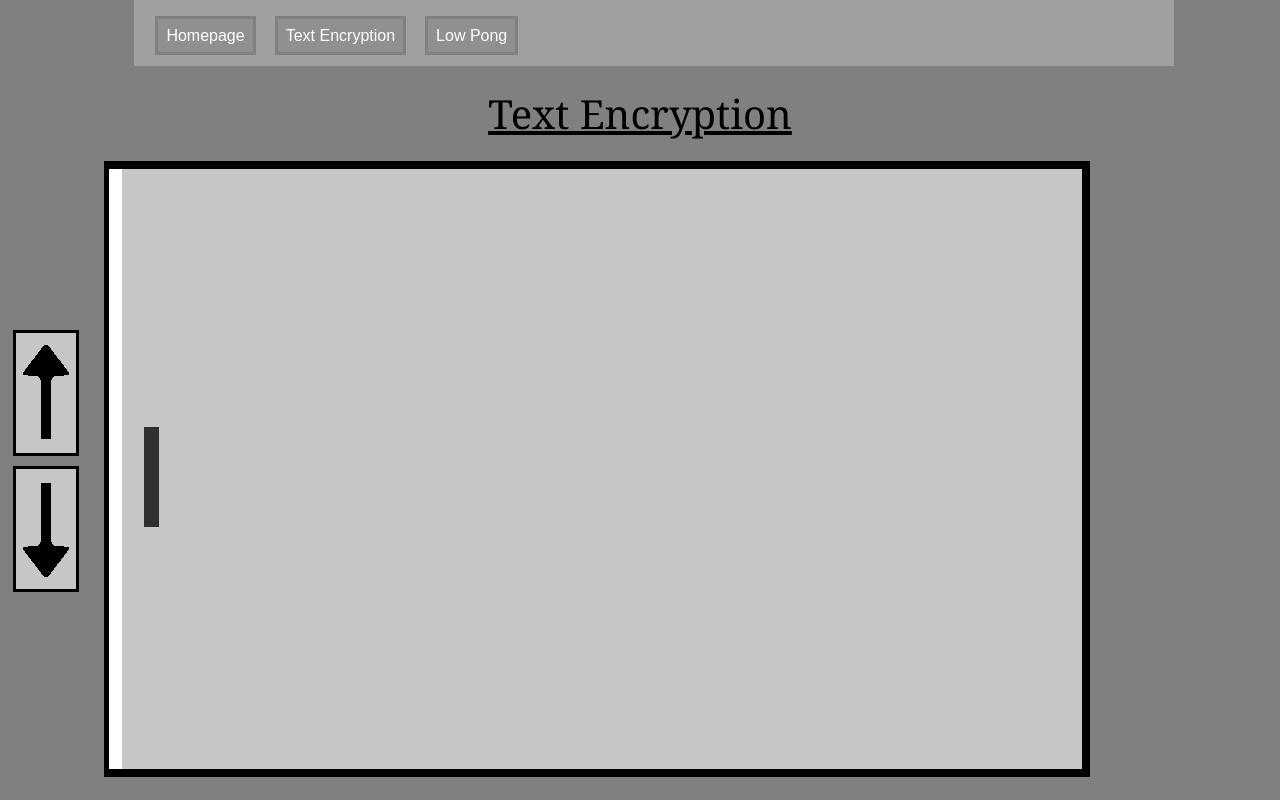
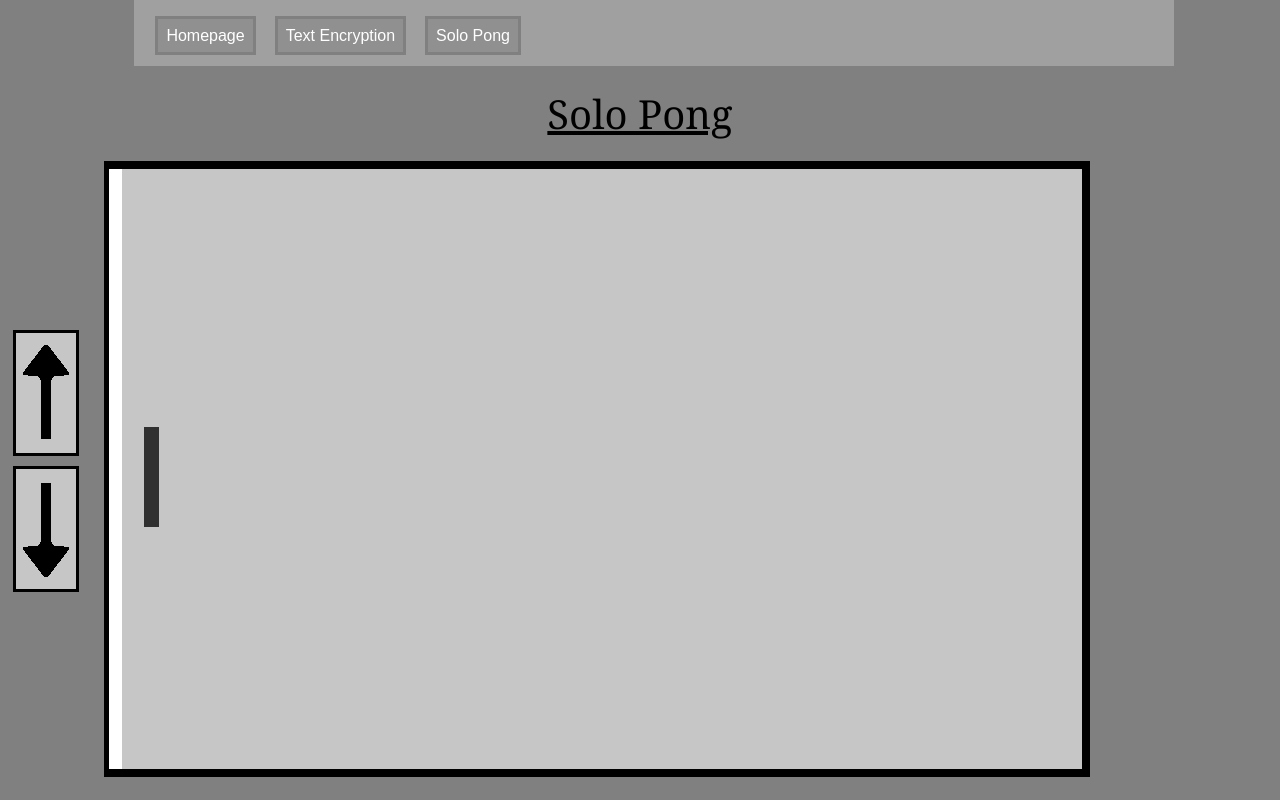
Before and after one commit to macelivity/playground.github.io, a plain HTML site: page lowPong.html in a window 1280 px wide. Drawn offline with Linux system fonts and the light colour scheme.

Commit message:
Changed names

```diff
--- a/lowPong.html
+++ b/lowPong.html
@@ -12,10 +12,10 @@
     <nav class="navbar">
         <a class="navbarEntity" href="index.html">Homepage</a>
         <a class="navbarEntity" href="TextEncryption.html">Text Encryption</a>
-        <a class="navbarEntity" href="">Low Pong</a>
+        <a class="navbarEntity" href="">Solo Pong</a>
     </nav>
 
-    <header class="header">Text Encryption</header>
+    <header class="header">Solo Pong</header>
 </head>
 
 <body class="body">
```
Also changed, not shown: TextEncryption.html (+1 -1 lines), index.html (+1 -1 lines).
